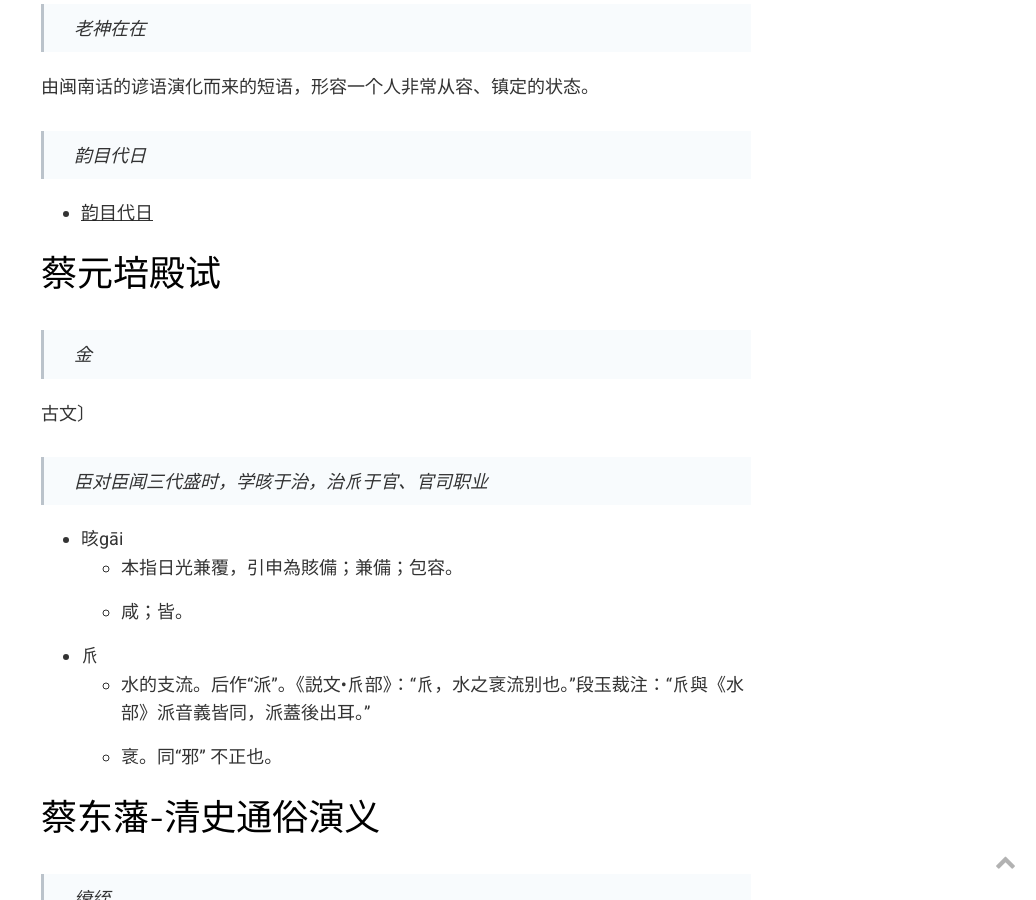
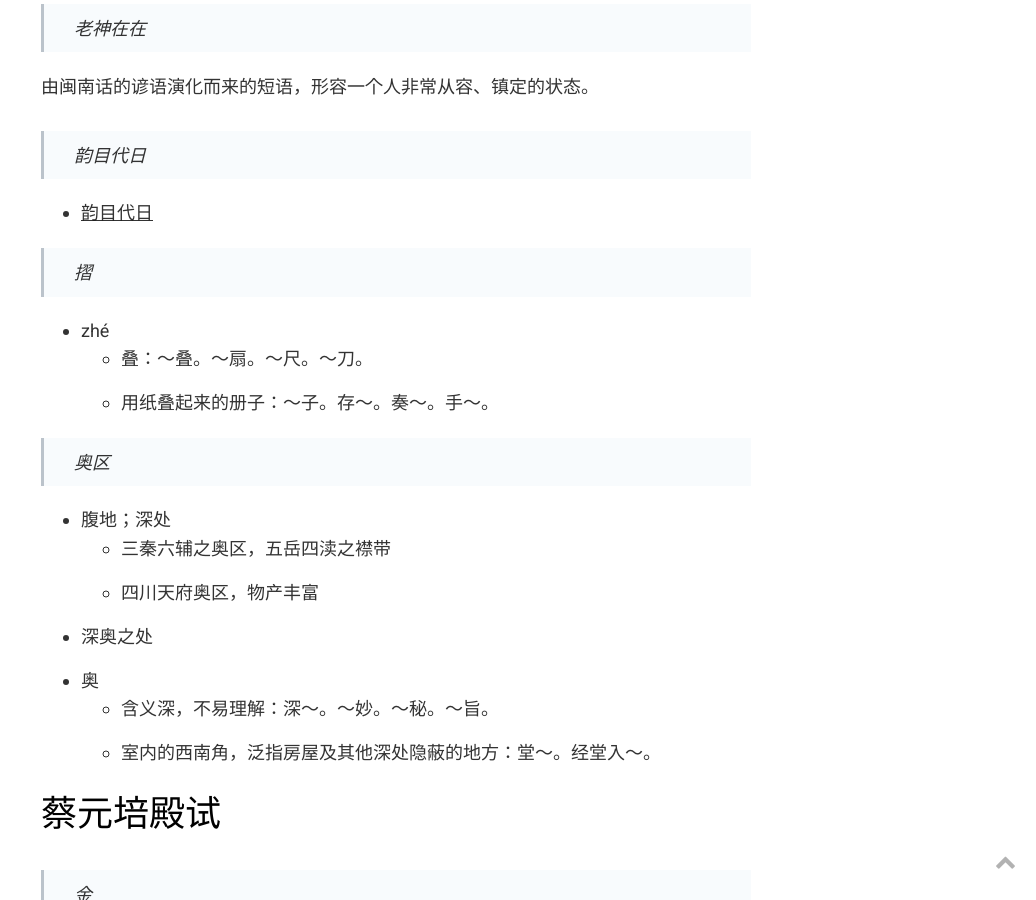
Before and after one commit to mytingbao/blog, a Jekyll site: the page built from _posts/国学/文字/2024-11-20-文字积累02.md, in a window 1280 px wide and 900 px high, scrolled down 15496 px. Shown: the whole window, without its empty margins (244-1280 px from the left). Built offline with Jekyll 4.4.1, drawn with Linux system fonts in a browser that asks for light colours; some of the changed text lies outside the part shown.

Commit message:
更新博客

```diff
--- a/_posts/国学/文字/2024-11-20-文字积累02.md
+++ b/_posts/国学/文字/2024-11-20-文字积累02.md
@@ -475,6 +475,26 @@
 * [韵目代日](https://mp.weixin.qq.com/s?__biz=MzA5OTM2MDU3NQ==&mid=2650796897&idx=1&sn=6a69a387ba5298c51b3895bab2b42cc7&chksm=892b2133a94e5be9d0537d7773006b5c515f88dade13b8e86de3cd2355a734beb6445b227635&scene=27)
 
 
+> 摺
+
+- zhé
+  - 叠：～叠。～扇。～尺。～刀。
+  - 用纸叠起来的册子：～子。存～。奏～。手～。
+
+> 奥区
+
+- ‌腹地；深处
+  - 三秦六辅之奥区，五岳四渎之襟带
+  - 四川天府奥区，物产丰富
+- 深奥之处
+- 奥
+  - 含义深，不易理解：深～。～妙。～秘。～旨。
+  - 室内的西南角，泛指房屋及其他深处隐蔽的地方：堂～。经堂入～。
+
+
+
+
+
 # 蔡元培殿试
 
 > 金
@@ -705,19 +725,11 @@
 - 筌：（quán捕鱼用的竹器）原意是领会精神实质的人，无须再用语言来交谈，现比喻事情成功以后就忘了本来依靠的东西；在句中作谓语、宾语、定语，也比喻达到目的后忘恩负义、背弃根本；含贬义。
 - 《论语·雍也》：“赤之适齐也，乘肥马，衣轻裘。” 作谓语、定语；形容富贵奢华。
 
+> 爿
 
-
-
-
-
-
-
-
-
-
-
-
-
+- pán
+  - 劈开的成片的木柴。
+  - 量词，指商店、田地、工厂等：一～商店。一～水田。
 
 
 
@@ -769,3 +781,11 @@
 > 積澱
 
 - 积淀
+
+
+
+# 有泰日记
+
+> 在外务部早飰旋至那桐公所
+
+- 飰 fàn 「飯 」的異體字。
```
Also changed, not shown: _posts/国学/文字/2025-04-12-文字成语积累03.md (renamed from _posts/国学/文字/2025--04-12-文字成语积累03.md, +17 -0 lines).
